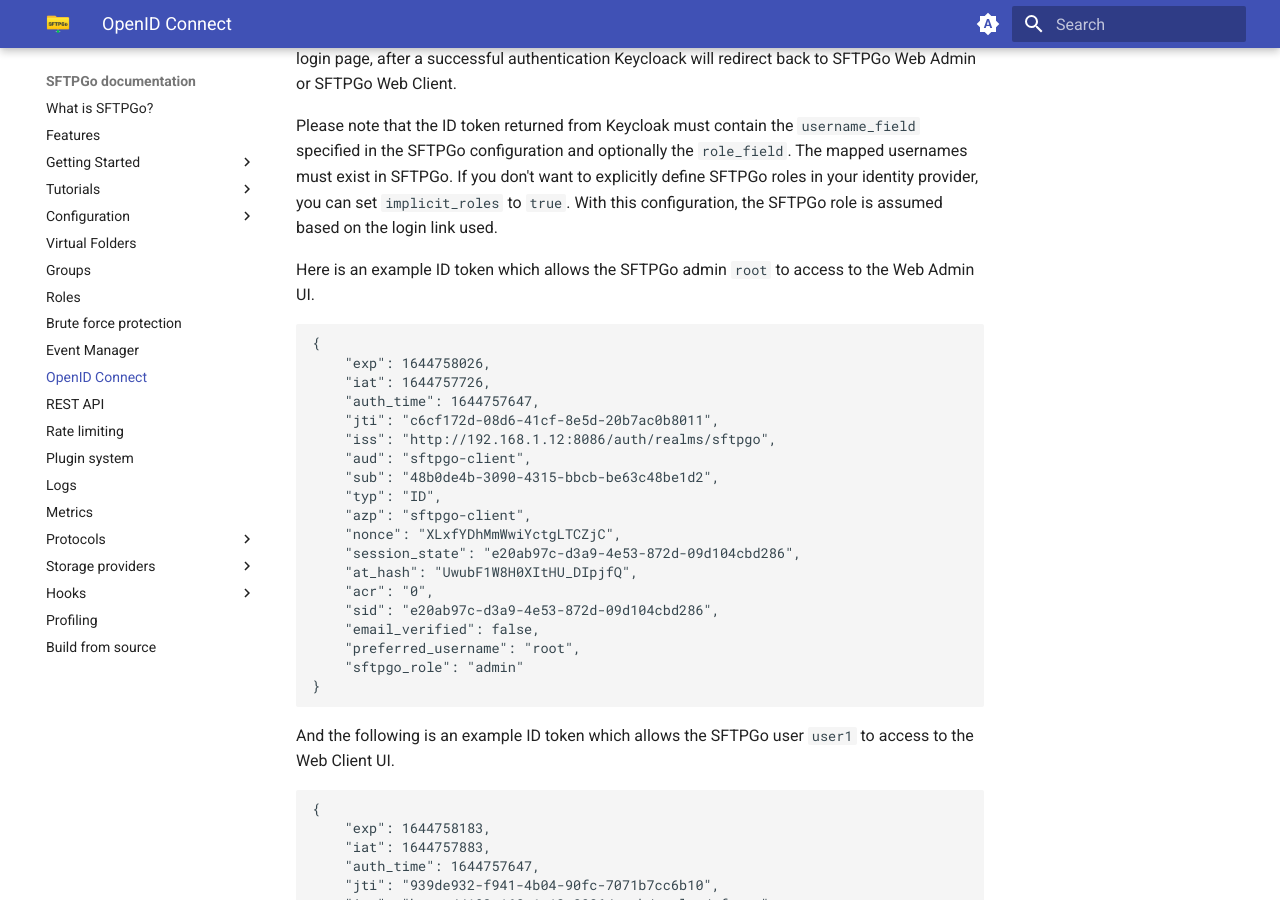
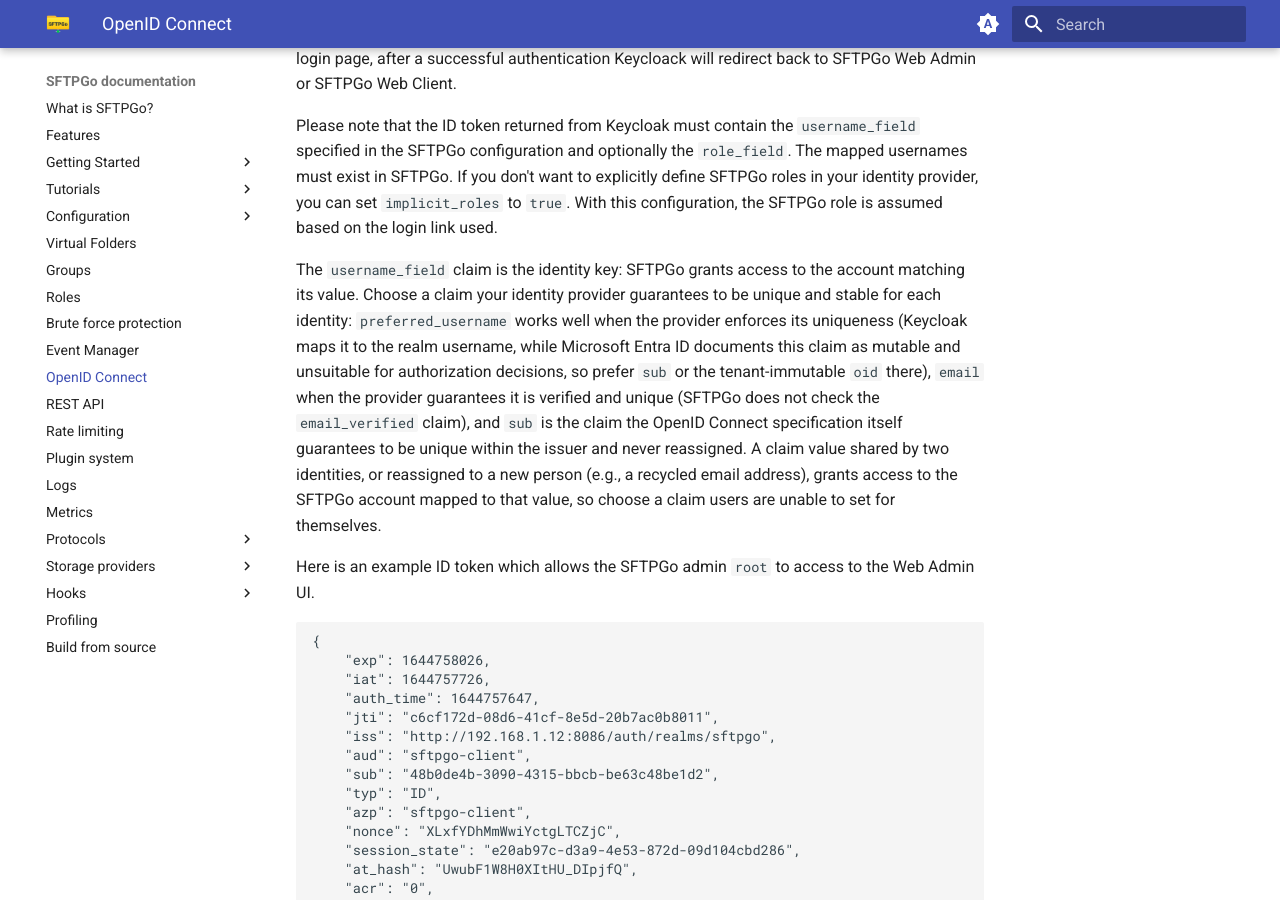
Before and after one commit to sftpgo/docs, an MkDocs documentation site: the page built from docs/oidc.md, in a window 1280 px wide and 900 px high, scrolled down 1892 px. Built offline with MkDocs 1.6.1 and Material for MkDocs 9.7.7, drawn with Linux system fonts in a browser that asks for light colours; the version menu is left out.

Commit message:
oidc: document username claim selection criteria
Signed-off-by: Nicola Murino <nicola.murino@gmail.com>

```diff
--- a/docs/oidc.md
+++ b/docs/oidc.md
@@ -76,6 +76,8 @@ From SFTPGo login page click `Login with OpenID` button, you will be redirected
 
 Please note that the ID token returned from Keycloak must contain the `username_field` specified in the SFTPGo configuration and optionally the `role_field`. The mapped usernames must exist in SFTPGo.
 If you don't want to explicitly define SFTPGo roles in your identity provider, you can set `implicit_roles` to `true`. With this configuration, the SFTPGo role is assumed based on the login link used.
+
+The `username_field` claim is the identity key: SFTPGo grants access to the account matching its value. Choose a claim your identity provider guarantees to be unique and stable for each identity: `preferred_username` works well when the provider enforces its uniqueness (Keycloak maps it to the realm username, while Microsoft Entra ID documents this claim as mutable and unsuitable for authorization decisions, so prefer `sub` or the tenant-immutable `oid` there), `email` when the provider guarantees it is verified and unique (SFTPGo does not check the `email_verified` claim), and `sub` is the claim the OpenID Connect specification itself guarantees to be unique within the issuer and never reassigned. A claim value shared by two identities, or reassigned to a new person (e.g., a recycled email address), grants access to the SFTPGo account mapped to that value, so choose a claim users are unable to set for themselves.
 
 Here is an example ID token which allows the SFTPGo admin `root` to access to the Web Admin UI.
 
```
